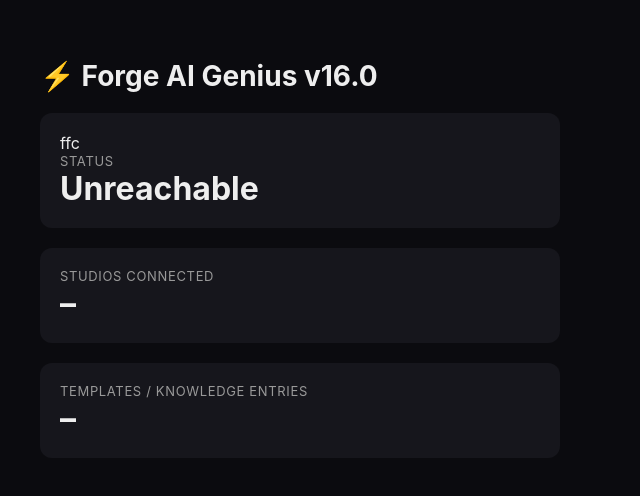
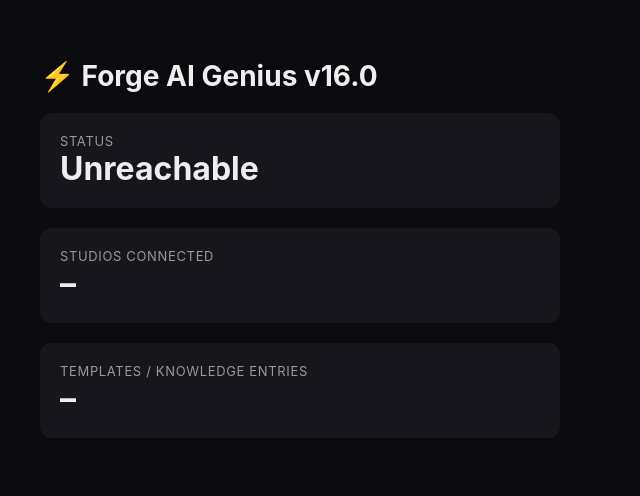
Before and after one commit to Enestrupi/enesai, a website: page dashboard.html in a window 1280 px wide. Shown: the whole page, without its empty margins (0-640 px from the left). Drawn offline with Linux system fonts and the light colour scheme; no server answers.

Commit message:
Update dashboard.html

```diff
--- a/dashboard.html
+++ b/dashboard.html
@@ -13,7 +13,7 @@
 </head>
 <body>
   <h1>⚡ Forge AI Genius v16.0</h1>
-  <div class="card">ffc
+  <div class="card">
     <div class="label">Status</div>
     <div class="stat" id="status">loading…</div>
   </div>
```
